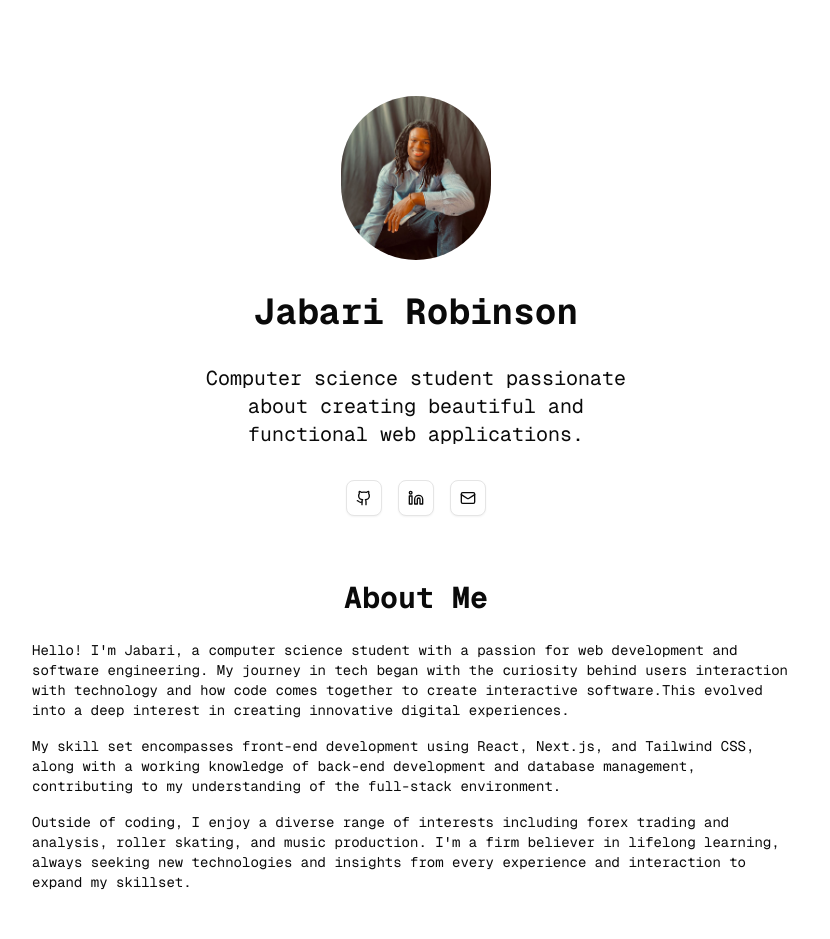
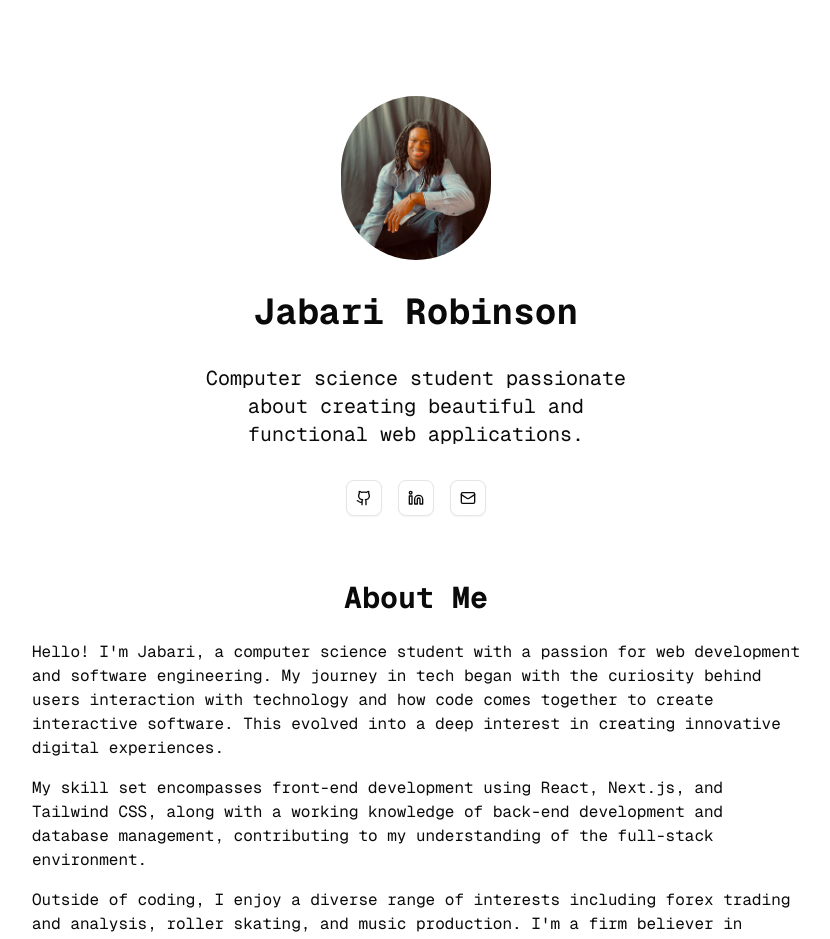
Before and after one commit to robinsonjabari/portfolio, a Next.js app in the folder my-app/: page / in a window 1280 px wide. Shown: the top 939 px of the page, without its empty margins (224-1054 px from the left). Built offline with nearby package versions, Linux system fonts and the light colour scheme.

Commit message:
small changes to about me section error

```diff
--- a/my-app/app/page.tsx
+++ b/my-app/app/page.tsx
@@ -50,12 +50,12 @@
         {/* About Me Section */}
         <section className='my-16'>
           <h2 className='text-3xl font-bold mb-6 text-center'>About Me</h2>
-          <div className='prose max-w-3xl mx-auto'>
+          <div className='max-w-3xl mx-auto text-base'>
             <p className='mb-4'>
               Hello! I'm Jabari, a computer science student with a passion for
               web development and software engineering. My journey in tech began
               with the curiosity behind users interaction with technology and
-              how code comes together to create interactive software.This
+              how code comes together to create interactive software. This
               evolved into a deep interest in creating innovative digital
               experiences.
             </p>
```
